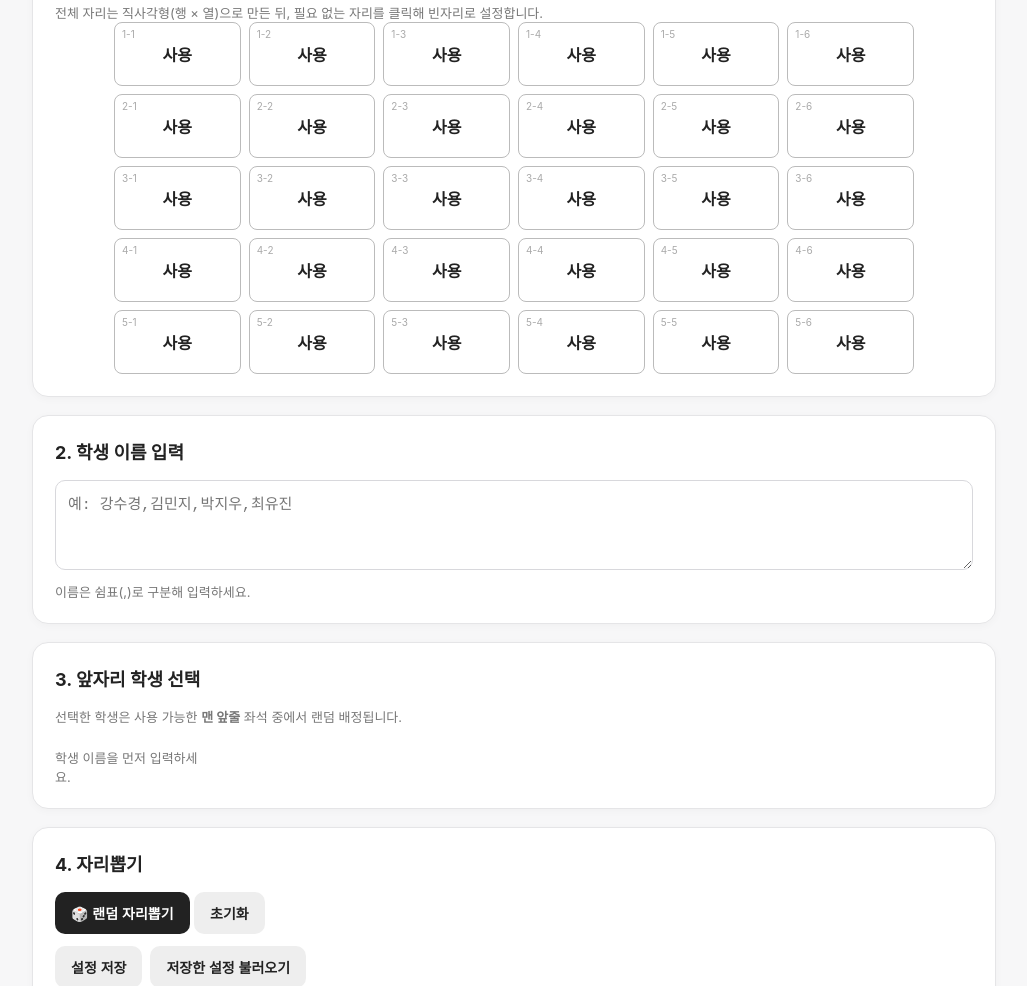
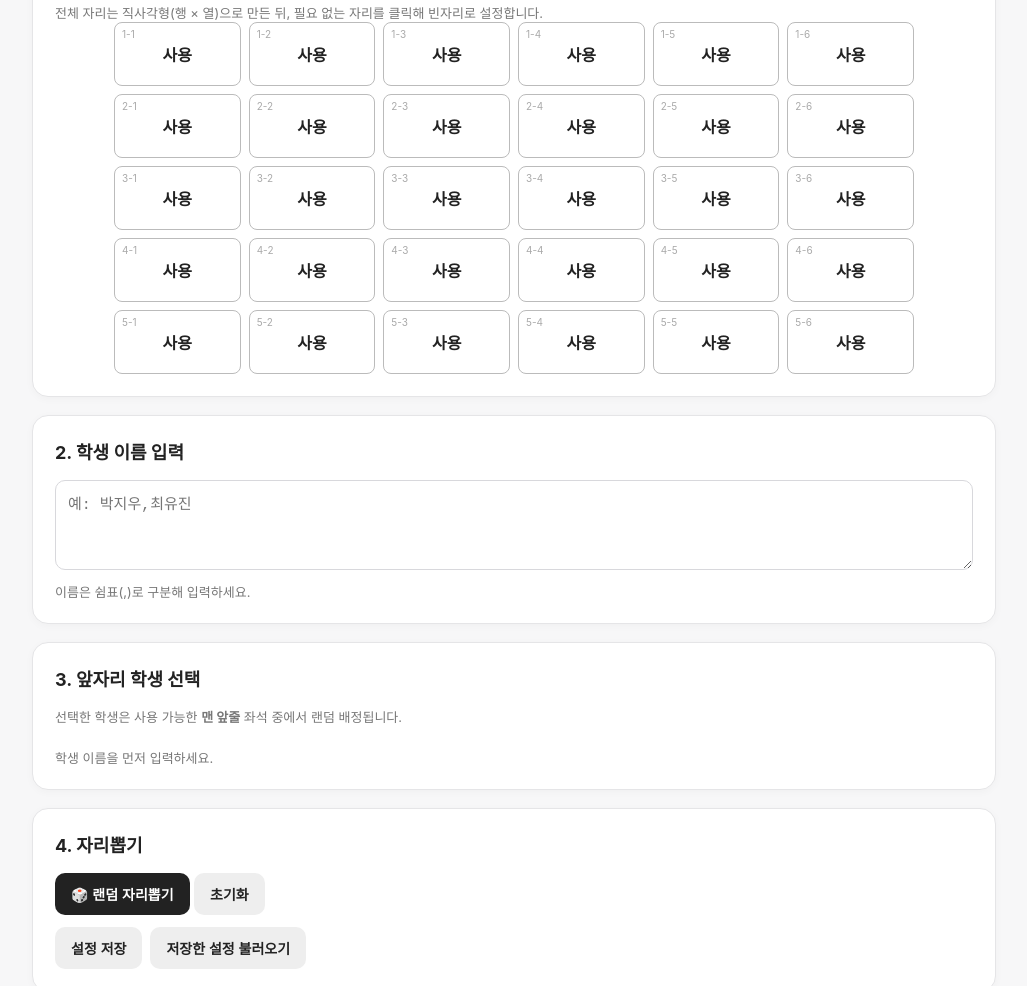
Before and after one commit to mojji3928-lab/Seat-draw, a plain HTML site: page index.html in a window 1280 px wide. Shown: the part 276-1262 px from the top of the page, without its empty margins (126-1153 px from the left). Drawn offline with Linux system fonts and the light colour scheme.

Commit message:
Update index.html

```diff
--- a/index.html
+++ b/index.html
@@ -15,8 +15,8 @@
 button{border:0;border-radius:10px;padding:11px 16px;font-weight:700;cursor:pointer;font-size:14px}
 .primary{background:#222;color:#fff}.secondary{background:#eee;color:#222}.danger{background:#fff0f0;color:#c33}
 .hint{font-size:13px;color:#777;margin-top:8px}.error{color:#c33;font-size:14px;margin-top:10px}
-.students{display:grid;grid-template-columns:repeat(auto-fill,minmax(130px,1fr));gap:8px;margin-top:14px}
-.student{border:1px solid #ddd;border-radius:10px;padding:10px;display:flex;gap:8px;align-items:center;font-size:14px}
+.students{display:grid;grid-template-columns:repeat(auto-fill,minmax(150px,1fr));gap:8px;margin-top:14px}
+.student{border:1px solid #ddd;border-radius:10px;padding:10px 14px;display:flex;gap:8px;align-items:center;font-size:14px;white-space:nowrap;word-break:keep-all;min-width:130px}
 .board{margin:22px auto 14px;text-align:center;background:#222;color:white;border-radius:8px;padding:10px;max-width:650px;font-weight:700}
 .seating{display:grid;gap:8px;max-width:800px;margin:0 auto}
 .seat{min-height:64px;border:1px solid #bbb;background:#fff;border-radius:8px;display:flex;align-items:center;justify-content:center;text-align:center;font-weight:650;padding:8px;position:relative}
@@ -44,7 +44,7 @@
 
   <section class="card no-print">
     <h2>2. 학생 이름 입력</h2>
-    <textarea id="names" placeholder="예: 강수경,김민지,박지우,최유진"></textarea>
+    <textarea id="names" placeholder="예: 박지우,최유진"></textarea>
     <div class="hint">이름은 쉼표(,)로 구분해 입력하세요.</div>
   </section>
 
```
